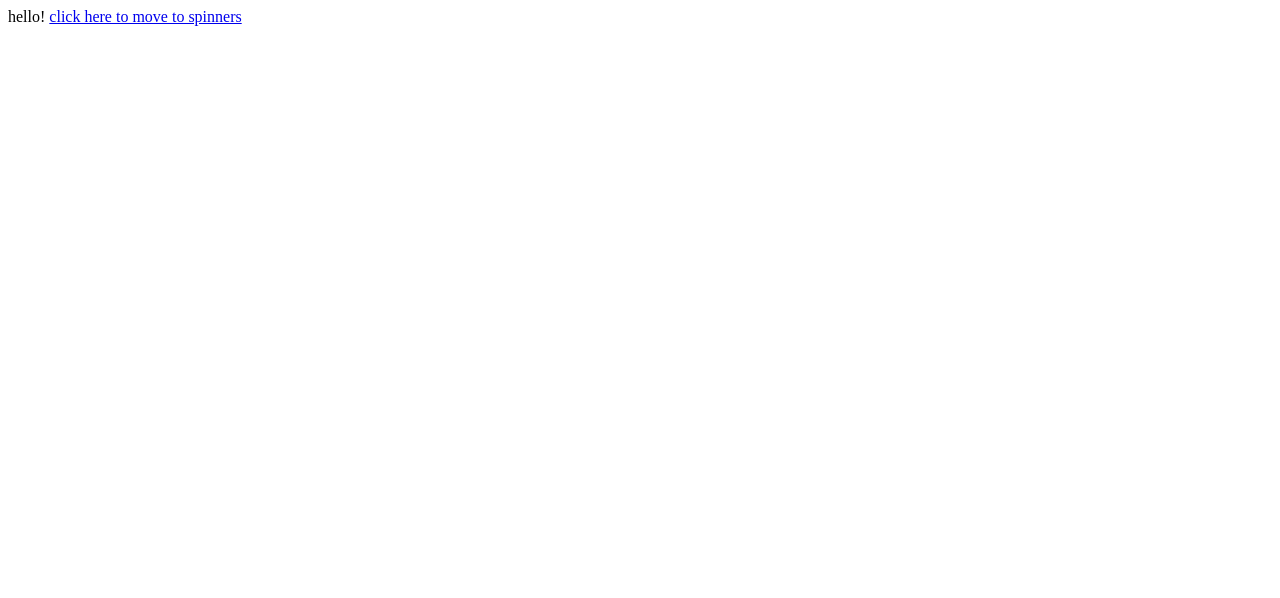
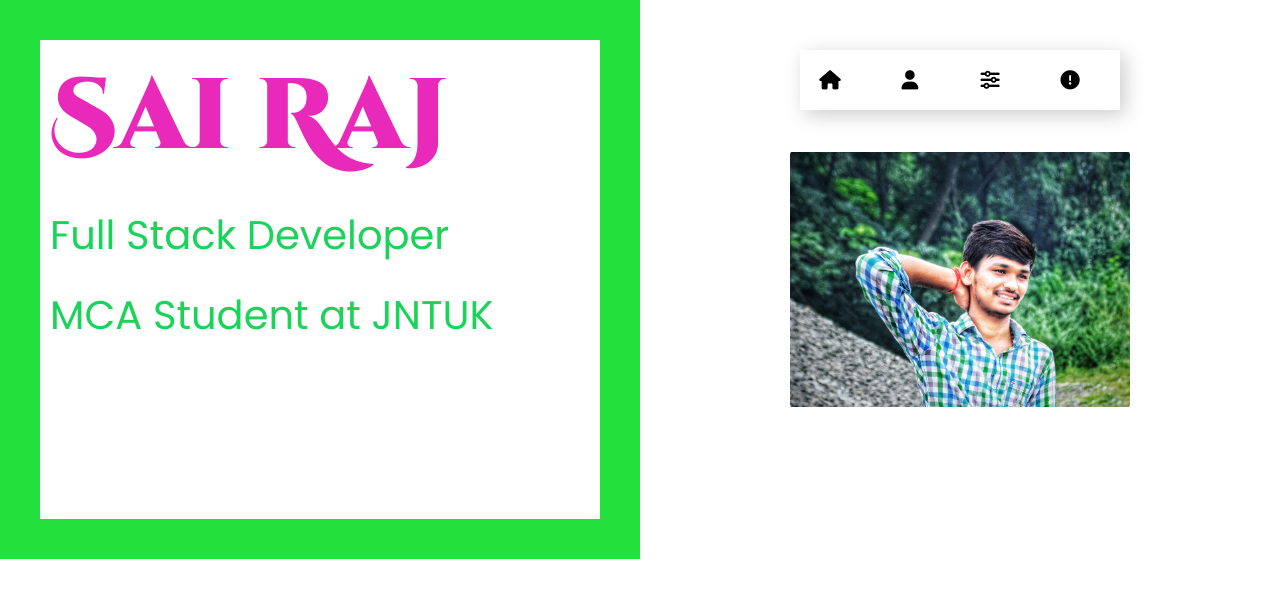
Before and after one commit to sairaj225/HTML, a plain HTML site: page index.html in a window 1280 px wide. Drawn offline with Linux system fonts and the light colour scheme.

Commit message:
modified index to personal

```diff
--- a/index.html
+++ b/index.html
@@ -3,13 +3,108 @@
 <head>
     <meta charset="UTF-8">
     <meta name="viewport" content="width=device-width, initial-scale=1.0">
-    <title>225</title>
+    <link rel="preconnect" href="https://fonts.gstatic.com">
+    <link href="https://fonts.googleapis.com/css2?family=Cinzel+Decorative:wght@900&family=Poppins&display=swap" rel="stylesheet">
+    <script src="https://kit.fontawesome.com/fe55b981e5.js" crossorigin="anonymous"></script>
+    <title>Sairaj</title>
     <style>
+        *{
+            margin: 0;
+            padding: 0;
+        }
+        .nav-bar {
+            position: absolute;
+            top: 10%;
+            right: 0;
+            transform: translate( -50%, -50% );
+            display: flex;
+            box-shadow: 5px 5px 20px #ccc;
+        }
+        .option {
+            width: 80px;
+            height: 60px;
+            background: #ffffff;
+            transition: all 0.5s;
+            overflow: hidden;
+        }
+        .fa {
+            width: 60px;
+            height: 60px;
+            box-sizing: border-box;
+            line-height: 60px;
+            text-align: center;
+            font-size: 1.2rem;
+        }
+        .option span {
+            margin: 0 5px;
+            font-size: 0.9rem;
+            font-family: 'Alata', sans-serif;
+        }
+        .option:hover {
+            width: 130px;
+        }
+        .header-content{
+            display: grid;
+            grid-template-columns: 50% 50%;
+            column-gap: 0;
+            z-index: -1;
+        }
+        #img-section{
+            border: 150px solid #fff;
+        }
+        #img-section img{
+            border-radius: 5px;
+            height: 100%;
+            width: 100%;
+            object-fit: contain;
 
+        }
+        #about-me{
+            border: 40px solid rgb(36, 224, 61);
+
+        }
+        #my-name{
+            font-family: 'Cinzel Decorative', cursive;
+            font-size: 100px;
+            color: rgb(233, 41, 185);
+            padding: 10px;
+        }
+        #role, #current-work {
+            font-family: 'Poppins', sans-serif;            font-size: 100px;
+            color: rgb(25, 212, 88);
+            padding: 10px;
+            font-size: 40px;
+        }
     </style>
 </head>
 <body>
-    hello!
-    <a href="Spinners/simple_spinner.html">click here to move to spinners</a>
+    <div class="nav-bar">
+        <div class="option">
+            <i class="fa fa-home" aria-hidden="false"></i>
+            <span>Home</span>
+        </div>
+        <div class="option">
+            <i class="fa fa-user" aria-hidden="false"></i>
+            <span>Profile</span>
+        </div>
+        <div class="option">
+            <i class="fa fa-sliders" aria-hidden="false"></i>
+            <span>Setting</span>
+        </div>
+        <div class="option">
+            <i class="fa fa-exclamation-circle" aria-hidden="false"></i>
+            <span>About</span>
+        </div>
+    </div>
+    <div class="header-content">
+        <div id="about-me">
+            <h1 id="my-name">Sai Raj</h1>
+            <p id="role">Full Stack Developer</p>
+            <p id="current-work">MCA Student at JNTUK</p>
+        </div>
+        <div id="img-section">
+            <img src="saipic.jpg"  width=100 height=100 alt="sairaj">
+        </div>
+    </div>
 </body>
 </html>
```
Also changed, not shown: Buttons/ripple_button.html (added, +41 -0 lines), Loader/loader1.html (added, +32 -0 lines), Maps/firstmap.html (added, +22 -0 lines), saipic.jpg (added).
